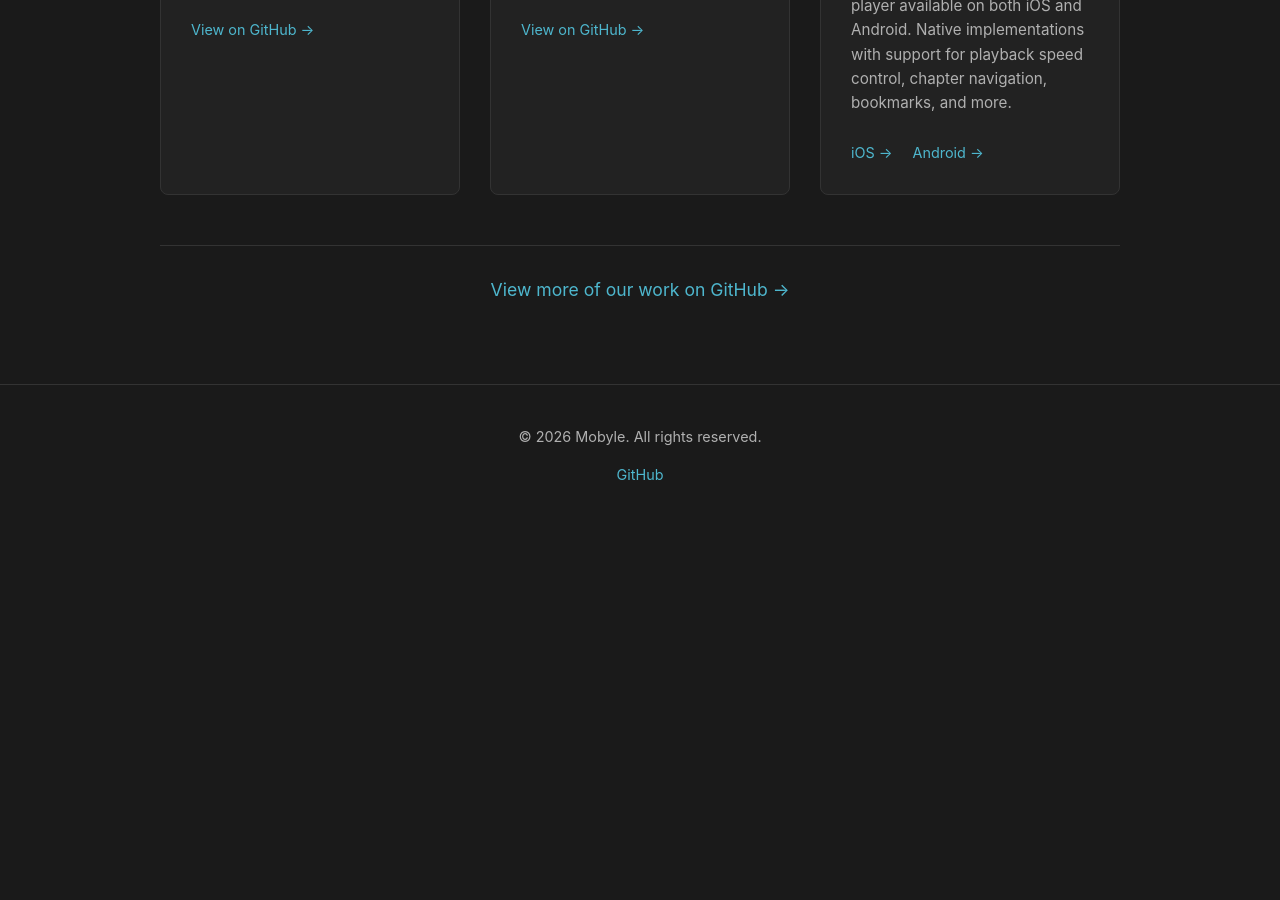
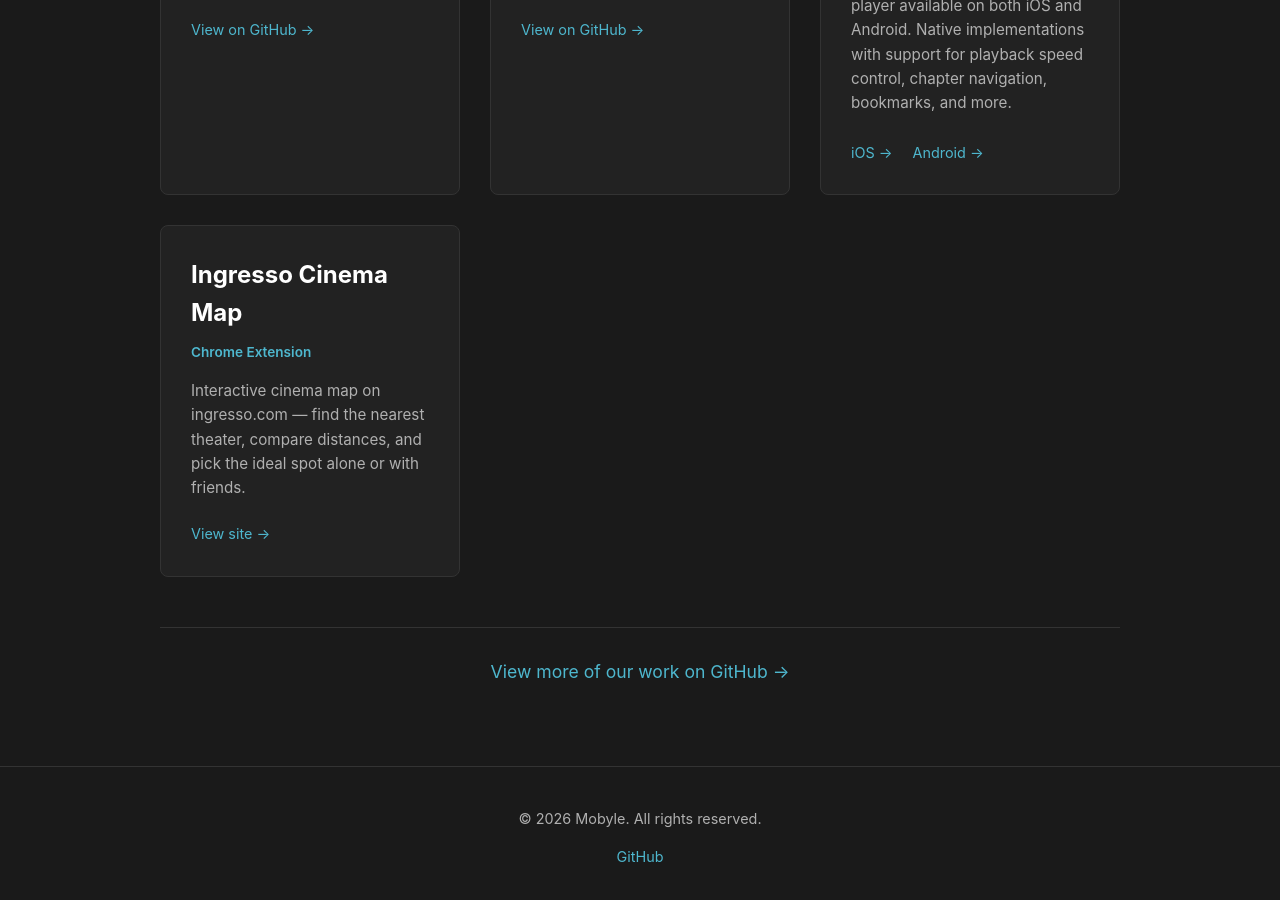
Before and after one commit to mobyleOfficial/mobyleofficial.github.io, a Jekyll site: the page built from index.html, in a window 1280 px wide and 900 px high, scrolled down 2153 px. Built offline with Jekyll 4.4.1, drawn with Linux system fonts in a browser that asks for light colours; before the commit the page ends 2679 px from its top, so only the background shows below that.

Commit message:
feat: add Ingresso Cinema Map to featured work (#3)

```diff
--- a/index.html
+++ b/index.html
@@ -88,6 +88,14 @@
             <a href="https://github.com/mobyleOfficial/AbbayAndroid" target="_blank" class="project-link">Android →</a>
           </div>
         </div>
+
+        <!-- Ingresso Cinema Map Project -->
+        <div class="project-card">
+          <h3>Ingresso Cinema Map</h3>
+          <p class="tech">Chrome Extension</p>
+          <p class="description">Interactive cinema map on ingresso.com — find the nearest theater, compare distances, and pick the ideal spot alone or with friends.</p>
+          <a href="https://ingresso-cinema-map.pages.dev/" target="_blank" class="project-link">View site →</a>
+        </div>
       </div>
 
       <div class="more-projects">
```
